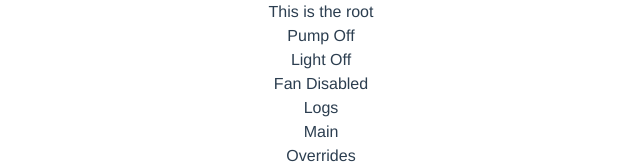
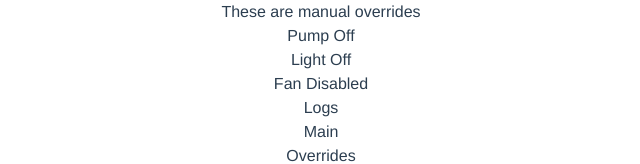
Before and after one commit to etuchscherer/gpio-server, a Vue app in the folder client/: page /controls in a window 1280 px wide. Shown: the top 164 px of the page, without its empty margins (319-959 px from the left). Built offline with nearby package versions, Linux system fonts and the light colour scheme.

Commit message:
Updating title / description

```diff
--- a/client/src/views/ManualControl.vue
+++ b/client/src/views/ManualControl.vue
@@ -1,7 +1,7 @@
 <template>
   <div>
     <div class="flex flex-col bg-gray-200 m-4">
-      <h1 class="px-4">This is the root</h1>
+      <h1 class="px-4">These are manual overrides</h1>
     </div>
 
     <div class="flex items-stretch bg-gray-200 h-24 m-4">
```
